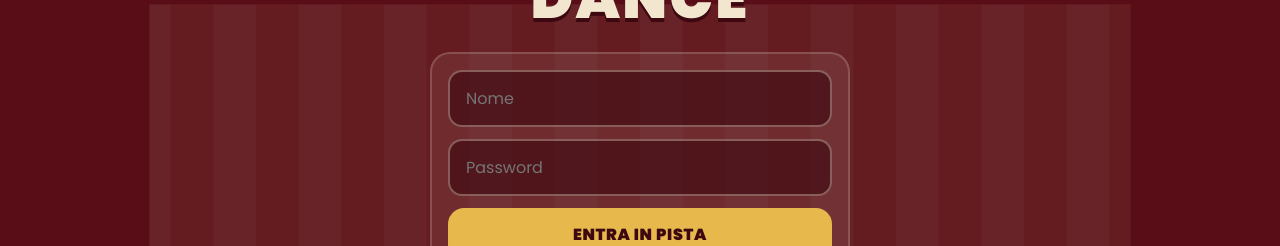
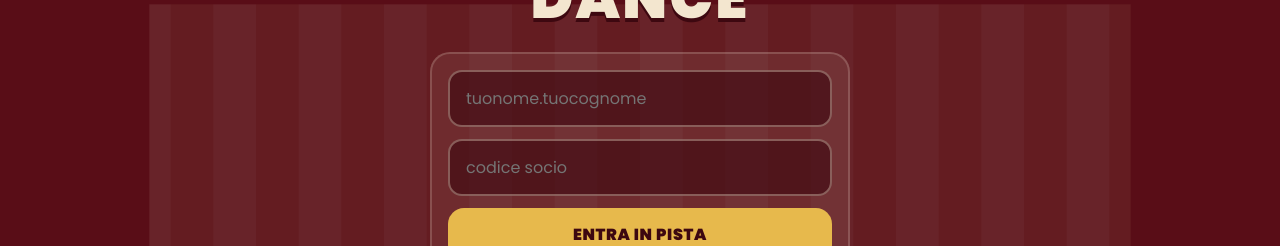
Before and after one commit to fosforoscienza/the-last-dance, a Next.js app: page / in a window 1280 px wide. Shown: the part 289-535 px from the top of the page. Built offline with nearby package versions, Linux system fonts and the light colour scheme; no server answers.

Commit message:
Login: segnaposto tuonome.tuocognome e codice socio
Co-Authored-By: Claude Opus 5.5 <noreply@anthropic.com>
Claude-Session: https://claude.ai/code/session_01CrtMnyYpsmGmYjqu5mgcDH

```diff
--- a/app/api/login/route.ts
+++ b/app/api/login/route.ts
@@ -11,7 +11,7 @@ export async function POST(req: Request) {
   // Le password salvate sono senza spazi iniziali/finali (tastiere del telefono a volte li aggiungono)
   const password = String(body.password ?? "").trim();
   if (!username || !password) {
-    return NextResponse.json({ error: "Inserisci nome e password" }, { status: 400 });
+    return NextResponse.json({ error: "Inserisci nome.cognome e codice socio" }, { status: 400 });
   }
 
   // Admin principale da variabili d'ambiente
--- a/components/LoginForm.tsx
+++ b/components/LoginForm.tsx
@@ -43,7 +43,8 @@ export default function LoginForm() {
       <form onSubmit={submit} className="card">
         <input
           className="input"
-          placeholder="Nome"
+          placeholder="tuonome.tuocognome"
+          aria-label="Nome e cognome"
           autoComplete="username"
           autoCapitalize="none"
           autoCorrect="off"
@@ -53,7 +54,8 @@ export default function LoginForm() {
         />
         <input
           className="input"
-          placeholder="Password"
+          placeholder="codice socio"
+          aria-label="Codice socio"
           type="password"
           autoComplete="current-password"
           value={password}
```
